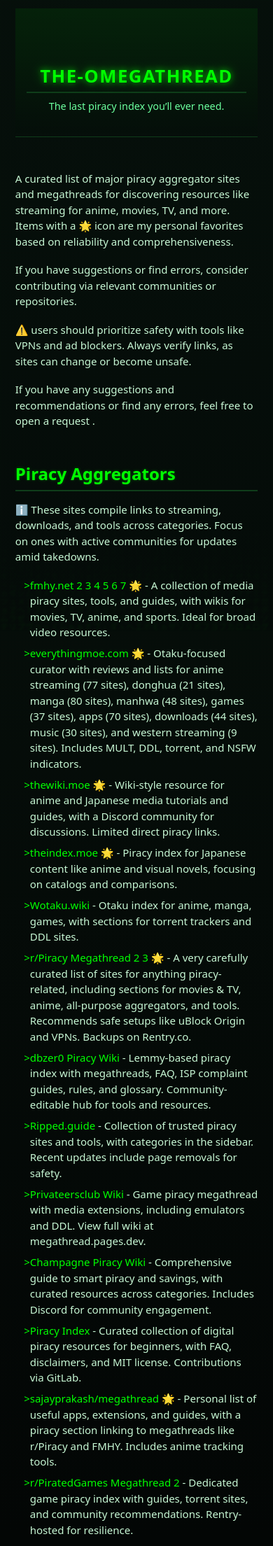
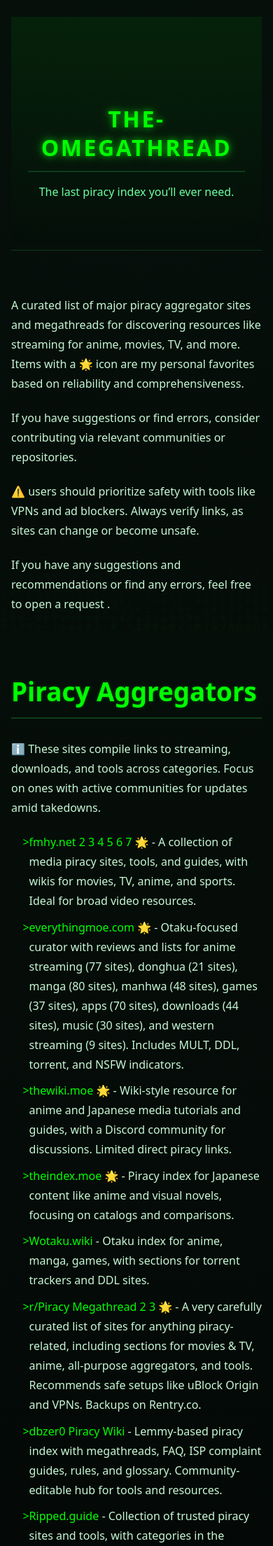
Before and after one commit to Hunterthief/THE-OMEGATHREAD, a Jekyll site: the page built from index.md, in a window 390 px wide. Shown: the top 2209 px of the page at 70% size. Built offline with Jekyll 4.4.1, drawn with Linux system fonts in a browser that asks for light colours.

Commit message:
Update style.css

```diff
--- a/assets/css/style.css
+++ b/assets/css/style.css
@@ -46,8 +46,8 @@ body {
 /* ===== Hero Header ===== */
 .hero {
   text-align: center;
-  margin-bottom: 48px;
-  padding: 32px 16px;
+  margin-bottom: 64px;
+  padding: 48px 24px;
   background: linear-gradient(180deg, rgba(0, 255, 0, 0.08), transparent);
   border-bottom: 1px solid var(--border-subtle);
   position: relative;
@@ -55,24 +55,22 @@ body {
 }
 
 .hero h1 {
-  font-size: 2.5rem;
-  line-height: 1.1;
-  letter-spacing: 0.06em;
+  font-size: 3rem;
+  letter-spacing: 0.08em;
   text-shadow: 0 0 8px rgba(0,255,0,0.6), 0 0 18px rgba(0,255,0,0.4);
-  margin-bottom: 8px;
+  margin-bottom: 12px;
 }
 
 .hero p {
   color: var(--text-muted);
-  font-size: 1rem;
-  margin: 0;
+  font-size: 1.05rem;
 }
 
 /* ===== Layout ===== */
 .markdown-body {
-  max-width: 90%;
+  max-width: 980px;
   margin: 0 auto;
-  padding: 24px 16px 48px;
+  padding: 48px 24px 80px;
   position: relative;
   z-index: 1;
 }
@@ -82,17 +80,17 @@ h1, h2, h3, h4, h5, h6 {
   color: var(--accent);
   font-weight: 700;
   line-height: 1.3;
-  margin-top: 2em;
-  margin-bottom: 0.6em;
+  margin-top: 2.4em;
+  margin-bottom: 0.8em;
   text-shadow: 0 0 4px rgba(0, 255, 0, 0.3);
 }
 
-h1 { font-size: 2rem; border-bottom: 2px solid var(--border-subtle); padding-bottom: 8px; }
-h2 { font-size: 1.5rem; border-bottom: 1px solid var(--border-subtle); padding-bottom: 6px; }
-h3 { font-size: 1.25rem; }
+h1 { font-size: 2.3rem; border-bottom: 2px solid var(--border-subtle); padding-bottom: 12px; }
+h2 { font-size: 1.75rem; border-bottom: 1px solid var(--border-subtle); padding-bottom: 8px; }
+h3 { font-size: 1.4rem; }
 
 /* ===== Text ===== */
-p { margin: 0.8em 0 1.2em; text-shadow: none; }
+p { margin: 0.9em 0 1.3em; text-shadow: none; }
 strong { color: #eafff4; }
 em { color: var(--text-muted); }
 
@@ -110,14 +108,14 @@ a:hover {
 
 /* ===== Lists ===== */
 ul, ol {
-  padding-left: 1.4em;
-  margin: 1em 0 1.4em;
+  padding-left: 1.6em;
+  margin: 1em 0 1.6em;
   list-style-type: ">";
   list-style-position: outside;
   color: var(--accent);
 }
 li {
-  margin-bottom: 0.5em;
+  margin-bottom: 0.6em;
   color: var(--text-main);
   text-shadow: none;
 }
@@ -125,58 +123,51 @@ li::marker { color: var(--accent); text-shadow: none; }
 
 /* ===== Blockquotes ===== */
 blockquote {
-  margin: 1.4em 0;
-  padding: 12px 18px;
+  margin: 1.6em 0;
+  padding: 14px 22px;
   background: linear-gradient(135deg, #08140e, #050b08);
   border-left: 4px solid var(--accent);
   color: var(--text-muted);
   box-shadow: inset 0 0 12px rgba(0, 255, 0, 0.12);
   transition: box-shadow 0.2s ease, transform 0.2s ease;
 }
-blockquote:hover {
-  box-shadow: 0 0 24px rgba(0, 255, 0, 0.25);
-  transform: translateY(-2px);
-}
+blockquote:hover { box-shadow: 0 0 24px rgba(0, 255, 0, 0.25); transform: translateY(-2px); }
 
 /* ===== Code ===== */
 code { background: var(--code-bg); padding: 3px 6px; border-radius: 4px; font-size: 0.95em; color: #7affc2; }
-pre { background: linear-gradient(180deg, #050f0a, #030805); padding: 14px; border-radius: 8px; overflow-x: auto; margin: 1.4em 0; box-shadow: inset 0 0 16px rgba(0, 255, 0, 0.15); }
+pre { background: linear-gradient(180deg, #050f0a, #030805); padding: 18px; border-radius: 8px; overflow-x: auto; margin: 1.6em 0; box-shadow: inset 0 0 16px rgba(0, 255, 0, 0.15); }
 pre code { background: transparent; padding: 0; color: #9bffd3; }
 
 /* ===== Tables ===== */
-table { width: 100%; border-collapse: collapse; margin: 1.6em 0; }
-th, td { border: 1px solid var(--border-subtle); padding: 8px 10px; }
+table { width: 100%; border-collapse: collapse; margin: 1.8em 0; }
+th, td { border: 1px solid var(--border-subtle); padding: 10px 12px; }
 th { background: #08150f; color: var(--accent); text-shadow: 0 0 4px rgba(0, 255, 0, 0.4); }
 
 /* ===== HR ===== */
-hr { border: none; height: 1px; background: linear-gradient(90deg, transparent, #00ff00, transparent); margin: 40px 0; }
+hr { border: none; height: 1px; background: linear-gradient(90deg, transparent, #00ff00, transparent); margin: 52px 0; }
 
 /* ===== Images ===== */
-img { max-width: 100%; border-radius: 8px; margin: 1.4em 0; box-shadow: 0 0 14px rgba(0, 255, 0, 0.15); }
+img { max-width: 100%; border-radius: 8px; margin: 1.6em 0; box-shadow: 0 0 14px rgba(0, 255, 0, 0.15); }
 
 /* ===== Text Selection ===== */
 ::selection { background: #00ff00; color: #000; }
 
 /* ===== Footer ===== */
-.site-footer { text-align: center; margin-top: 64px; padding-top: 24px; border-top: 1px solid var(--border-subtle); color: var(--text-muted); font-size: 0.9rem; }
+.site-footer { text-align: center; margin-top: 80px; padding-top: 32px; border-top: 1px solid var(--border-subtle); color: var(--text-muted); font-size: 0.9rem; }
 
-/* ===== Responsive Adjustments ===== */
+/* ===== Mobile-specific adjustments ===== */
 @media (max-width: 768px) {
-  .hero h1 { font-size: 2rem; }
-  .hero p { font-size: 0.95rem; }
-  .markdown-body { max-width: 95%; padding: 16px; }
-  h1 { font-size: 1.8rem; }
-  h2 { font-size: 1.4rem; }
-  h3 { font-size: 1.2rem; }
-  body { font-size: 16px; line-height: 1.6; }
+  .hero h1 {
+    font-size: 2rem;
+    text-align: center;
+    margin-bottom: 8px;
+  }
+  .hero p {
+    font-size: 1rem;
+  }
+  .markdown-body {
+    padding: 24px 16px 48px;
+    max-width: 100%;
+    font-size: 1rem;
+  }
 }
-
-@media (max-width: 480px) {
-  .hero h1 { font-size: 1.6rem; }
-  .hero p { font-size: 0.9rem; }
-  h1 { font-size: 1.5rem; }
-  h2 { font-size: 1.25rem; }
-  h3 { font-size: 1.1rem; }
-  body { font-size: 15px; line-height: 1.5; }
-  .markdown-body { padding: 12px; }
-}
```
